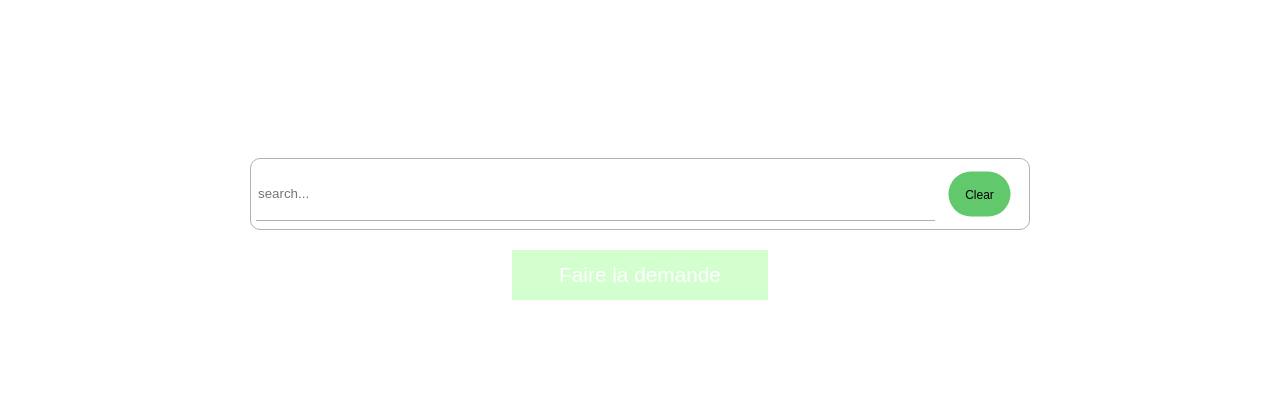
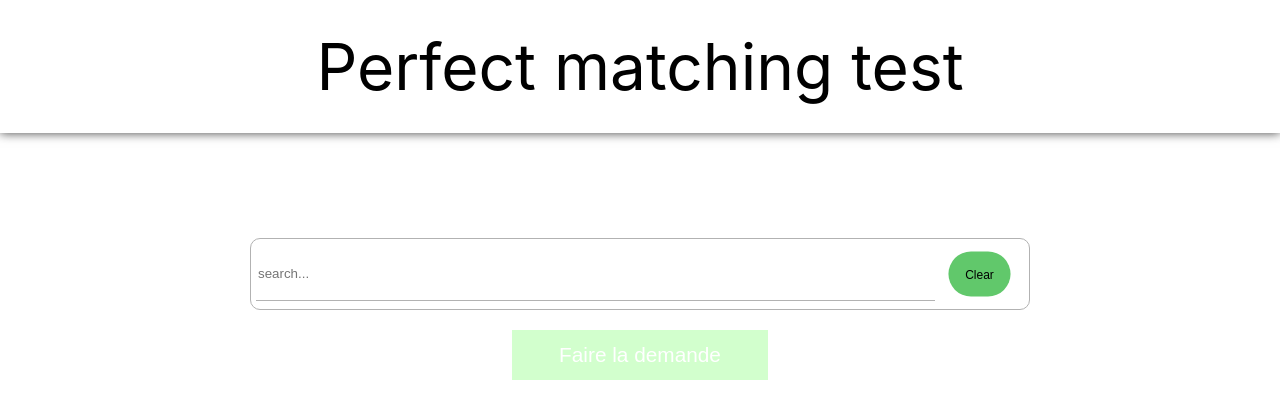
Before and after one commit to AEZIERE/front_maisin.fr, a React (Vite) app: page / in a window 1280 px wide. Shown: the top 418 px of the page. Built offline with nearby package versions, Linux system fonts and the light colour scheme.

Commit message:
refactor cide

```diff
--- a/src/App.scss
+++ b/src/App.scss
@@ -9,6 +9,15 @@
 		justify-content: center;
 		align-items: center;
 		flex-direction: column;
+		.header {
+			width: 100%;
+			height: 20%;
+			display: flex;
+			justify-content: center;
+			align-items: center;
+			font-size: 4em;
+			box-shadow: 0px 0px 10px 0px rgba(0, 0, 0, 0.75);
+		}
 		#container-resultat {
 			height: 60%;
 			width: 100%;
--- a/src/App.tsx
+++ b/src/App.tsx
@@ -70,6 +70,7 @@ function App() {
 
 	return (
 		<div id="container">
+			<div className="header">Perfect matching test</div>
 			<PromptBar setMyPrompt={setMyPrompt} />
 			<div id="container-resultat">
 				{myPrompt !== "" && dataReponse.salespack.name !== "" && <DisplayResponse data={dataReponse} />}
```
